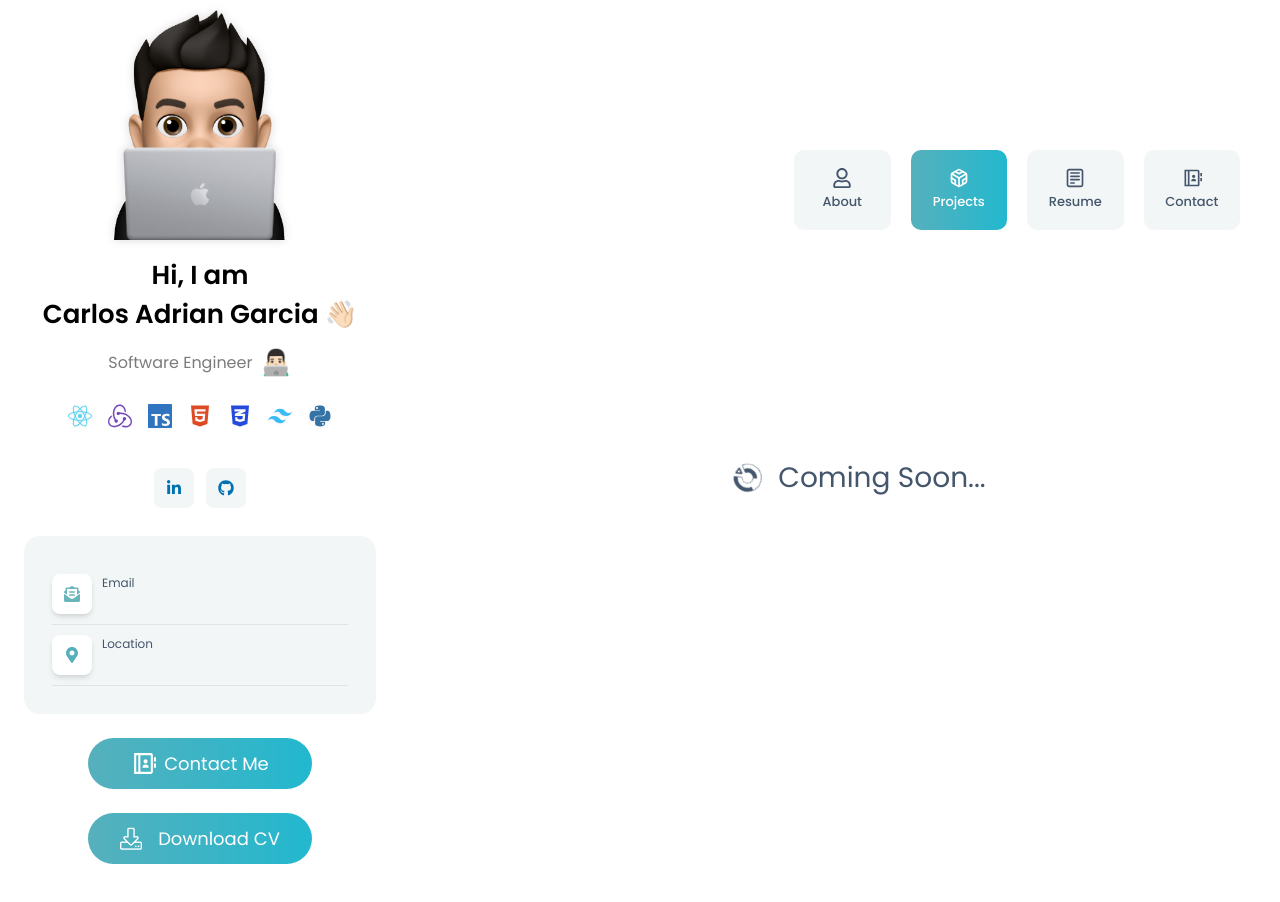
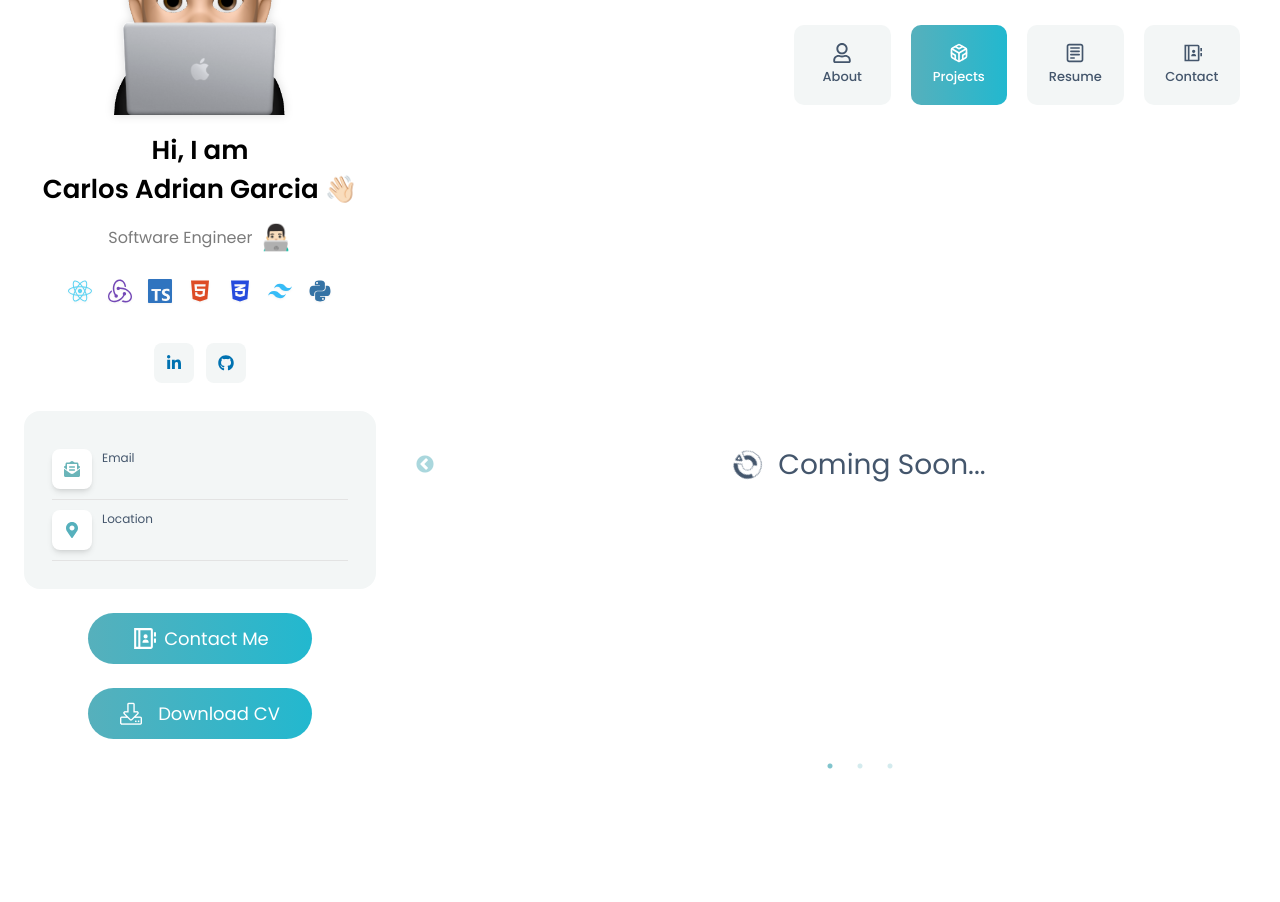
Before and after one commit to cagarcia2011/carlosadriangarcia, a React (Vite) app: page /projects in a window 1280 px wide. Shown: the part 220-1122 px from the top of the page. After the commit the page ends 1079 px from the top, so only its background shows below. Built offline with nearby package versions, Linux system fonts and the light colour scheme.

Commit message:
Add projects carousel

```diff
--- a/src/App.tsx
+++ b/src/App.tsx
@@ -3,7 +3,6 @@ import { BrowserRouter as Router, Routes, Route } from "react-router-dom"
 
 import AOS from "aos"
 import 'aos/dist/aos.css'
-
 
 import { ToastContainer } from "react-toastify"
 
--- a/src/components/Styles.css
+++ b/src/components/Styles.css
@@ -5,20 +5,6 @@
   }
   .ReactModal__Overlay {
     background-color: rgba(0, 0, 0, 0.8) !important;
-  }
-
-  .slick-slide {
-    padding: 30px 60px;
-    align-items: center;
-  }
-  .slick-track {
-    display: flex !important;
-    align-items: center;
-  }
-
-  /* responsive css */
-  .swiper-container {
-    width: 480px;
   }
 
   .my-masonry-grid {
@@ -119,44 +105,3 @@
     transition: background-color 5000s ease-in-out 0s;
     background: none !important;
   }
-
-
-  @media screen and (min-width: 640px) {
-    .swiper-container {
-      width: 640px;
-    }
-  }
-
-  @media screen and (min-width: 768px) {
-    .swiper-container {
-      width: 768px;
-    }
-  }
-
-  /* Extra small devices (phones, 600px and down) */
-  @media only screen and (max-width: 600px) {
-    .slick-slide {
-      padding: 10px 20px;
-    }
-  }
-
-  /* Small devices (portrait tablets and large phones, 600px and up) */
-  @media only screen and (min-width: 600px) {
-    .slick-slide {
-      padding: 15px 30px;
-    }
-  }
-
-  /* Medium devices (landscape tablets, 768px and up) */
-  /* @media only screen and (min-width: 768px) {...} */
-
-  /* Large devices (laptops/desktops, 992px and up) */
-  @media only screen and (min-width: 992px) {
-    .slick-slide {
-      padding: 20px 30px;
-    }
-
-    .swiper-container {
-      width: 992px;
-    }
-  }
--- a/src/index.css
+++ b/src/index.css
@@ -32,3 +32,14 @@ html {
 #root {
   overflow: hidden;
 }
+
+  /* Hide scrollbar for Chrome, Safari and Opera */
+  .no-scrollbar::-webkit-scrollbar {
+    display: none;
+  }
+
+  /* Hide scrollbar for IE, Edge and Firefox */
+  .no-scrollbar {
+    -ms-overflow-style: none;  /* IE and Edge */
+    scrollbar-width: none;  /* Firefox */
+  }
--- a/src/pages/home/index.tsx
+++ b/src/pages/home/index.tsx
@@ -20,12 +20,12 @@ export const Home = () => {
     handleTheme(e);
   };
   return (
-    <>
+    <main>
       <PageTitle title="Home"></PageTitle>
       {/* End pagetitle */}
 
       <section className="z-[100] bg-white dark:bg-black min-h-screen  bg-no-repeat bg-center bg-cover bg-fixed  md:pb-16 w-full">
-        <div className="container z-[1000] w-full bg-primary-bg-light dark:bg-primary-bg-dark lg:bg-transparent lg:dark:bg-transparent flex justify-between py-5  lg:px-0 lg:pt-[50px]">
+        <div className="container z-[1000] w-full bg-primary-bg-light dark:bg-primary-bg-dark lg:bg-transparent lg:dark:bg-transparent flex justify-between py-5 lg:px-0 lg:pt-[35px]">
           <div className="w-full z-[1000] flex justify-between items-center px-4" data-aos="fade-down">
             {/* website logo */}
 
@@ -113,18 +113,17 @@ export const Home = () => {
             )}
           </ul>
         </nav>
-        <div className="container grid grid-cols-12 md:gap-10  justify-between lg:mt-[220px] ">
+        <div className="container grid grid-cols-12 md:gap-10 justify-between lg:mt-[110px] ">
           <div className="col-span-12 lg:col-span-4 hidden lg:block h-screen sticky top-44" data-aos="fade-right">
             <HomeCard />
           </div>
           <div className="col-span-12 lg:col-span-8  ">
             {/* header  */}
-
             <DesktopNav />
             <Outlet />
           </div>
         </div>
       </section>
-    </>
+    </main>
   )
 }
--- a/src/pages/projects/index.tsx
+++ b/src/pages/projects/index.tsx
@@ -3,26 +3,63 @@ import { useData } from '../../hooks'
 import { useEffect } from 'react'
 import { Avatar } from '../../components'
 
+
+import Slider from 'react-slick'
+import "slick-carousel/slick/slick.css";
+import "slick-carousel/slick/slick-theme.css";
+import './projects.css'
+
 export function Projects() {
 
     const { avatars, handleImageChange } = useData()
+
+    const settings = {
+        dots: true,
+        infinite: true,
+        speed: 500,
+        slidesToShow: 1,
+        slidesToScroll: 1,
+        initialSlide: 0,
+    }
 
     useEffect(() => {
         handleImageChange(false, avatars.coding)
     }, [])
 
     return (
-        <section className="bg-white  lg:rounded-2xl dark:bg-[#111111]">
+        <section id="projects" className="bg-white lg:rounded-2xl dark:bg-[#111111]">
             <div className="relative w-full flex items-center justify-center">
                 <div className="lg:hidden absolute z-10 top-[10rem] w-[260px]" data-aos="fade-right">
                     <Avatar absolute={false} width="260px" />
                 </div>
             </div>
-            <div data-aos="fade-up" className='flex flex-row justify-center items-center gap-4 py-[10rem] h-[100svh] lg:h-auto'>
-                <span className="text-gray-lite  dark:text-color-910 leading-7 text-6xl">
-                    <SiConstruct3 className='animate-spin' />
-                </span>
-                <p className="text-gray-lite  dark:text-color-910 leading-7 text-6xl">Coming Soon...</p>
+            <div className='relative top-[300px] mb-[2rem] px-[2rem] lg:top-0 lg:mb-0 lg:px-0 dark:bg-[#111111] lg:rounded-2xl lg:h-[35rem]'>
+                <Slider {...settings}>
+                    <div className='lg:h-[32rem]'>
+                        <div data-aos="fade-up" className='flex flex-row justify-center items-center gap-4 py-[10rem] h-full'>
+                            <span className="text-gray-lite  dark:text-color-910 leading-7 text-6xl">
+                                <SiConstruct3 className='animate-spin' />
+                            </span>
+                            <p className="text-gray-lite  dark:text-color-910 leading-7 text-6xl">Coming Soon...</p>
+                        </div>
+                    </div>
+                    <div className='lg:h-[32rem]'>
+                        <div data-aos="fade-up" className='flex flex-row justify-center items-center gap-4 py-[10rem] h-full'>
+                            <span className="text-gray-lite  dark:text-color-910 leading-7 text-6xl">
+                                <SiConstruct3 className='animate-spin' />
+                            </span>
+                            <p className="text-gray-lite  dark:text-color-910 leading-7 text-6xl">Still not here...</p>
+                        </div>
+                    </div>
+                    <div className='lg:h-[32rem]'>
+                        <div data-aos="fade-up" className='flex flex-row justify-center items-center gap-4 py-[10rem] h-full'>
+                            <span className="text-gray-lite  dark:text-color-910 leading-7 text-6xl">
+                                <SiConstruct3 className='animate-spin' />
+                            </span>
+                            <p className="text-gray-lite  dark:text-color-910 leading-7 text-6xl">Still...</p>
+                        </div>
+                    </div>
+                </Slider>
             </div>
         </section>
     )
--- /dev/null
+++ b/src/pages/projects/projects.css
@@ -0,0 +1,32 @@
+.slick-slide {
+    padding: 30px 60px;
+    align-items: center;
+  }
+  .slick-track {
+    display: flex !important;
+    align-items: center;
+  }
+
+  .swiper-container {
+    width: 480px;
+  }
+
+  .slick-dots li button::before {
+    color: #56b0bc !important;
+    opacity: 0.25;
+  }
+  .slick-dots li.slick-active button::before {
+    color: #56b0bc !important;
+    opacity: 0.75;
+  }
+
+  .slick-next::before,
+  .slick-prev::before {
+    color: #56b0bc;
+    opacity: 0.5;
+  }
+
+  .slick-next::before:hover,
+  .slick-prev::before:hover {
+    opacity: 1;
+  }
--- a/tailwind.config.cjs
+++ b/tailwind.config.cjs
@@ -8,7 +8,6 @@ module.exports = {
   theme: {
     container: {
       center: true,
-
       screens: {
         sm: "100%",
         md: "100%",
@@ -40,11 +39,6 @@ module.exports = {
         'white': '0 0px 5px rgba(255, 255, 255, 0.15)',
         'black': '0 0px 5px rgba(0, 0, 0, 0.15)'
       },
-      backgroundImage: {
-        homeBg: "url('/src/assets/background/bg.jpg')",
-        "homeBg-dark": "url('/src/assets/background/bg-dark.jpg')",
-        "homeTwoBg-dark": "url('/src/assets/background/bgtwo.jpg')"
-      },
       colors: {
         'primary-bg-dark': '#2b2b2b',
         'primary-bg-light': '#F3F6F6',
@@ -58,7 +52,6 @@ module.exports = {
         "gray-lite": "#44566C",
         oriange: "#E93B81",
         green: "#6AB5B9",
-        "oriange-lite": "#FD7590",
         "color-50": "#C17CEB",
         "color-100": "#FCF4FF",
         "color-200": "#D566FF",
```
